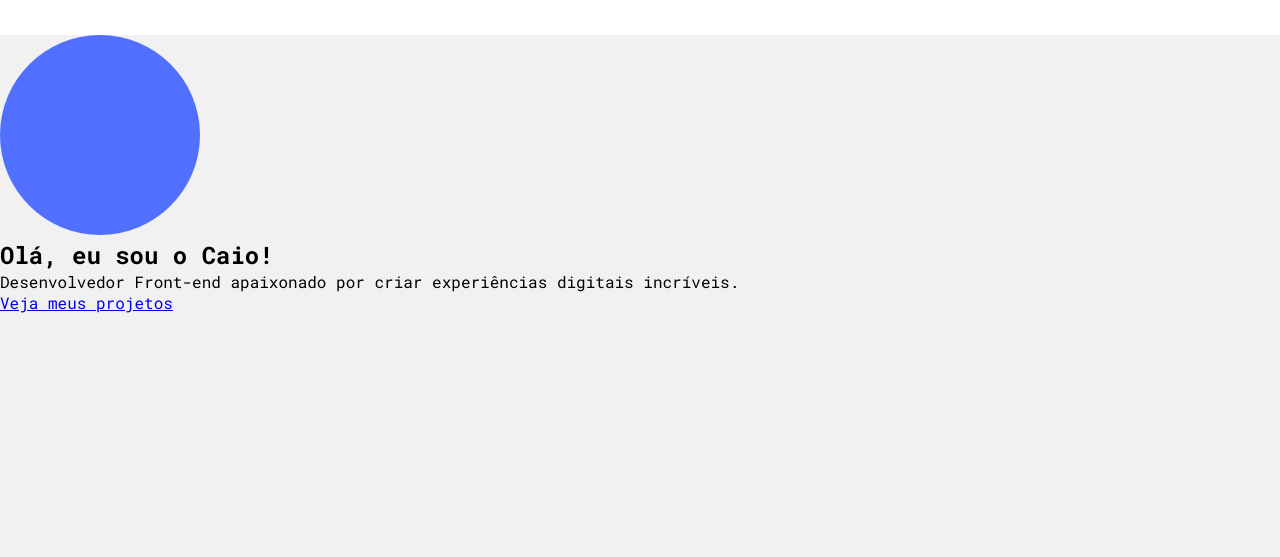
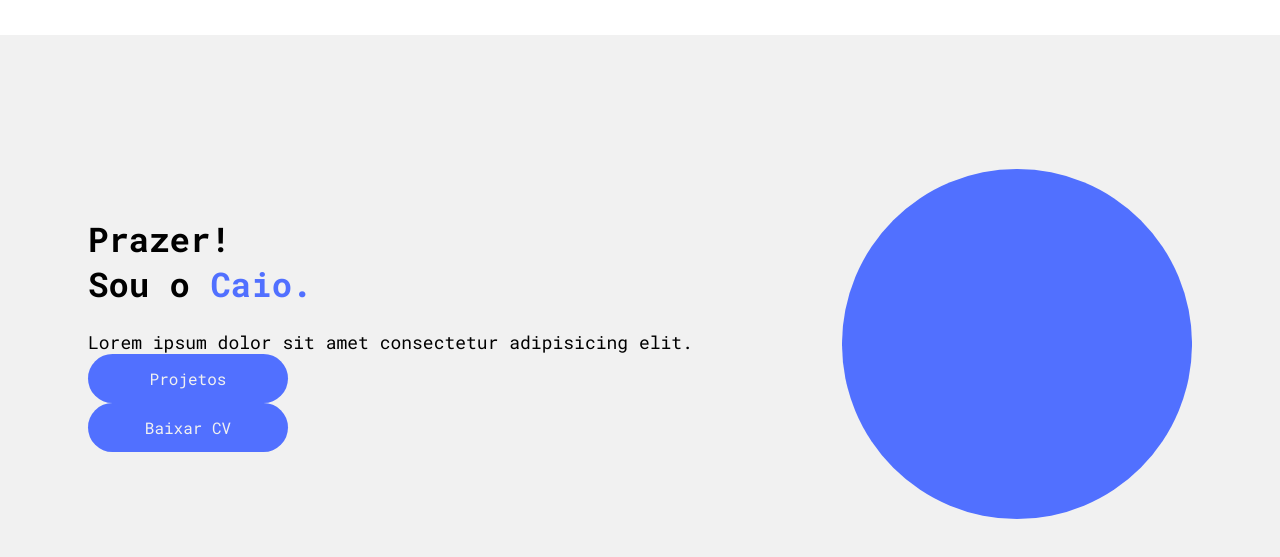
Before and after one commit to CdBr4zil/meu-curriculo, a plain HTML site: page index.html in a window 1280 px wide. Shown: the part 121-678 px from the top of the page. Drawn offline with Linux system fonts and the light colour scheme.

Commit message:
Adicionado foto, html e base do css do Hero

```diff
--- a/css/global.css
+++ b/css/global.css
@@ -6,7 +6,7 @@
 }
 
 :root {
-  --primary-color: #5170FF;
+  --primary-color: #5170ff;
 
   --background-primary-color: #f1f1f1;
   --background-secondary-color: #d9d9d9;
@@ -30,3 +30,36 @@ body {
   background-color: var(--background-primary-color);
   height: 100vh;
 }
+
+h1 {
+  font-size: 34px;
+  font-weight: var(--title-weight);
+  color: var(--text-primary-color);
+}
+
+p {
+  font-size: 18px;
+  font-weight: var(--text-weight);
+  color: var(--text-primary-color);
+}
+
+.btn a {
+  display: inline-block;
+  cursor: pointer;
+  text-align: center;
+  padding: 14px 32px;
+  background-color: var(--primary-color);
+  color: var(--background-primary-color);
+  text-decoration: none;
+  font-weight: var(--text-weight);
+  border-radius: 50px;
+  width: 100%;
+  max-width: 200px;
+}
+
+@media screen and (min-width: 1024px) {
+  .btn a:hover {
+    transform: scale(1.05);
+    transition: all 0.2s ease-in-out;
+  }
+}
--- a/css/header.css
+++ b/css/header.css
@@ -120,6 +120,6 @@ nav {
 
 @media screen and (min-width: 1440px) {
   header {
-    padding: 38px 128px;
+    padding: 38px 124px;
   }
 }
--- a/css/hero.css
+++ b/css/hero.css
@@ -0,0 +1,51 @@
+section.hero .content-hero {
+  display: flex;
+  flex-direction: column-reverse;
+  align-items: center;
+  text-align: center;
+  gap: 48px;
+  padding: 48px;
+}
+
+.txt-hero span{
+    color: var(--primary-color);
+}
+
+.txt-hero p {
+  margin-top: 24px;
+}
+
+.img-hero {
+  width: 100%;
+  max-width: 350px;
+  position: relative;
+  animation: flutuar 2s ease-in-out infinite alternate;
+}
+
+@keyframes flutuar {
+    0% {
+        top: 0;
+    }
+
+    100% {
+        top: 20px;
+    }
+}
+
+@media screen and (min-width: 1024px) {
+  section.hero .content-hero{
+    flex-direction: row;
+    justify-content: space-between;
+    align-items: flex-start;
+    text-align: justify;
+    padding: 124px 88px;
+  }
+  .txt-hero {
+    align-self: center;
+  }
+  .img-hero {
+    width: 100%;
+    display: flex;
+    justify-content: flex-end;
+  }
+}
--- a/index.html
+++ b/index.html
@@ -39,11 +39,22 @@
     </header>
     <main>
         <section class="hero">
-            <div class="hero-content">
-                <img src="img/foto-hero.png" alt="">
-                <h1>Olá, eu sou o Caio!</h1>
-                <p>Desenvolvedor Front-end apaixonado por criar experiências digitais incríveis.</p>
-                <a href="#" class="btn" title="Acessar Projetos">Veja meus projetos</a>
+            <div class="content-hero">
+                <div class="txt-hero">
+                    <h1>Prazer!
+                        <br>Sou o <span>Caio.</span>
+                    </h1>
+                    <p>Lorem ipsum dolor sit amet consectetur adipisicing elit. </p>
+                    <div class="btn">
+                        <a href="#" title="Acessar Projetos">Projetos</a>
+                    </div>
+                    <div class="btn cv">
+                        <a href="#" title="Acessar Currículo">Baixar CV</a>
+                    </div>
+                </div>
+                <div class="img-hero">
+                    <img src="img/foto-hero.svg" alt="Imagem do hero">
+                </div>
             </div>
         </section>
     </main>
```
Also changed, not shown: img/foto-hero.svg (added).
